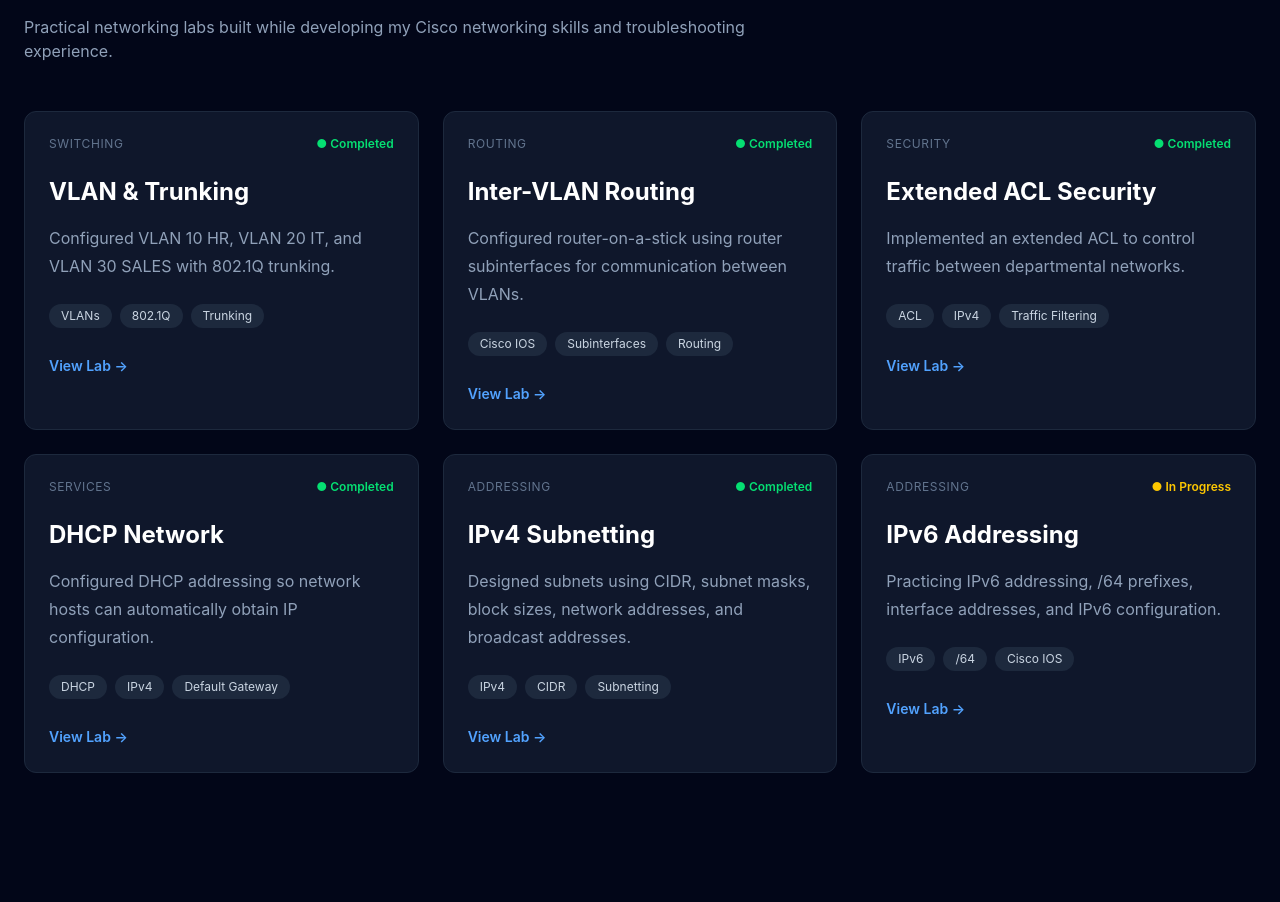
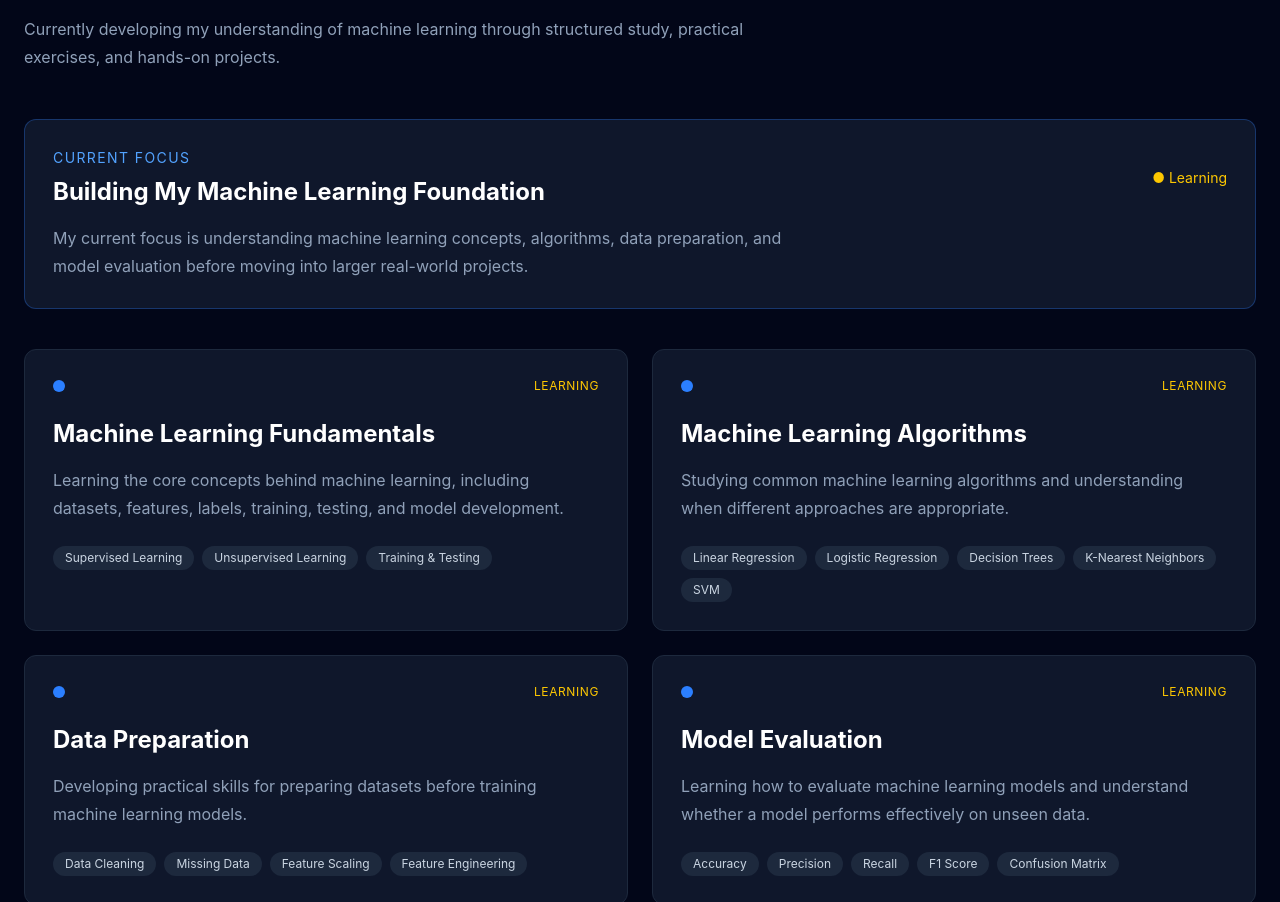
Before and after one commit to konkeokuhle/Networking_portfolio, a React (Vite) app: page / in a window 1280 px wide. Shown: the part 1898-2800 px from the top of the page. Built offline with nearby package versions, Linux system fonts and the light colour scheme.

Commit message:
Complete networking portfolio updates

```diff
--- a/src/App.jsx
+++ b/src/App.jsx
@@ -9,12 +9,14 @@ import LabDetails from "./pages/LabDetails";
 import ACLDetails from "./pages/ACLDetails";
 import IPv4SubnettingDetails from "./pages/IPv4SubnettingDetails";
 import Certifications from "./components/sections/Certifications";
+import MachineLearning from "./components/sections/MachineLearning";
 function Home() {
   return (
     <>
       <Navbar />
       <Hero />
       <Skills />
+      <MachineLearning />
       <Labs />
       <Certifications />
     </>
--- a/src/components/sections/Certifications.jsx
+++ b/src/components/sections/Certifications.jsx
@@ -1,9 +1,13 @@
+import networkingBasics from "../../assets/certifications/networking-basics.png";
+import networkAddressing from "../../assets/certifications/network-addressing-trouleshooting.png";
+
 const certifications = [
   {
     name: "Networking Basics",
     provider: "Cisco Networking Academy",
     category: "Networking",
     status: "Completed",
+    image: networkingBasics,
     description:
       "Introduced fundamental networking concepts, network devices, communication protocols, and basic troubleshooting.",
     skills: [
@@ -18,6 +22,7 @@ const certifications = [
     provider: "Cisco Networking Academy",
     category: "Networking",
     status: "Completed",
+    image: networkAddressing,
     description:
       "Developed practical knowledge of IP addressing, subnetting, connectivity testing, and basic network troubleshooting.",
     skills: [
@@ -36,7 +41,7 @@ function Certifications() {
     >
       <div className="max-w-7xl mx-auto">
 
-        {/* Section Header */}
+        {/* Header */}
 
         <div className="mb-12">
           <p className="text-blue-400 text-sm font-semibold tracking-[4px] uppercase">
@@ -53,7 +58,7 @@ function Certifications() {
           </p>
         </div>
 
-        {/* Credential Stats */}
+        {/* Stats */}
 
         <div className="grid md:grid-cols-3 gap-5 mb-10">
 
@@ -96,8 +101,22 @@ function Certifications() {
           {certifications.map((certification) => (
             <div
               key={certification.name}
-              className="bg-slate-900 border border-slate-800 rounded-xl p-7 hover:border-blue-500 transition"
+              className="bg-slate-900 border border-slate-800 rounded-xl overflow-hidden hover:border-blue-500 transition"
             >
+
+              {/* Certificate Image */}
+
+              <div className="bg-slate-950 p-4">
+                <img
+                  src={certification.image}
+                  alt={`${certification.name} certificate`}
+                  className="w-full h-64 object-contain rounded-lg"
+                />
+              </div>
+
+              {/* Card Content */}
+
+              <div className="p-7">
 
                 {/* Provider + Status */}
 
@@ -113,13 +132,11 @@ function Certifications() {
 
                 </div>
 
-              {/* Certification Name */}
+                {/* Name */}
 
                 <h3 className="text-2xl font-bold mt-6">
                   {certification.name}
                 </h3>
-
-              {/* Category */}
 
                 <p className="text-slate-500 text-sm mt-2">
                   {certification.category}
@@ -146,14 +163,7 @@ function Certifications() {
 
                 </div>
 
-              {/* Credential Button */}
-
-              <button
-                type="button"
-                className="mt-7 text-sm text-blue-400 font-semibold hover:text-blue-300 transition"
-              >
-                Credential Details →
-              </button>
+              </div>
 
             </div>
           ))}
--- /dev/null
+++ b/src/components/sections/MachineLearning.jsx
@@ -0,0 +1,198 @@
+const learningAreas = [
+  {
+    title: "Machine Learning Fundamentals",
+    description:
+      "Learning the core concepts behind machine learning, including datasets, features, labels, training, testing, and model development.",
+    topics: [
+      "Supervised Learning",
+      "Unsupervised Learning",
+      "Training & Testing",
+    ],
+  },
+
+  {
+    title: "Machine Learning Algorithms",
+    description:
+      "Studying common machine learning algorithms and understanding when different approaches are appropriate.",
+    topics: [
+      "Linear Regression",
+      "Logistic Regression",
+      "Decision Trees",
+      "K-Nearest Neighbors",
+      "SVM",
+    ],
+  },
+
+  {
+    title: "Data Preparation",
+    description:
+      "Developing practical skills for preparing datasets before training machine learning models.",
+    topics: [
+      "Data Cleaning",
+      "Missing Data",
+      "Feature Scaling",
+      "Feature Engineering",
+    ],
+  },
+
+  {
+    title: "Model Evaluation",
+    description:
+      "Learning how to evaluate machine learning models and understand whether a model performs effectively on unseen data.",
+    topics: [
+      "Accuracy",
+      "Precision",
+      "Recall",
+      "F1 Score",
+      "Confusion Matrix",
+    ],
+  },
+];
+
+function MachineLearning() {
+  return (
+    <section
+      id="machine-learning"
+      className="bg-slate-950 text-white py-24 px-6"
+    >
+      <div className="max-w-7xl mx-auto">
+
+        {/* Section Header */}
+
+        <div className="mb-12">
+          <p className="text-blue-400 text-sm font-semibold tracking-[4px] uppercase">
+            Artificial Intelligence
+          </p>
+
+          <h2 className="text-4xl md:text-5xl font-bold mt-3">
+            Machine Learning & AI
+          </h2>
+
+          <p className="text-slate-400 max-w-3xl mt-5 leading-7">
+            Currently developing my understanding of machine learning through
+            structured study, practical exercises, and hands-on projects.
+          </p>
+        </div>
+
+        {/* Learning Status */}
+
+        <div className="bg-slate-900 border border-blue-500/30 rounded-xl p-7 mb-10">
+
+          <div className="flex items-center justify-between">
+
+            <div>
+              <p className="text-blue-400 text-sm uppercase tracking-widest">
+                Current Focus
+              </p>
+
+              <h3 className="text-2xl font-bold mt-2">
+                Building My Machine Learning Foundation
+              </h3>
+            </div>
+
+            <span className="hidden sm:block text-sm text-yellow-400">
+              ● Learning
+            </span>
+
+          </div>
+
+          <p className="text-slate-400 mt-4 max-w-3xl leading-7">
+            My current focus is understanding machine learning concepts,
+            algorithms, data preparation, and model evaluation before moving
+            into larger real-world projects.
+          </p>
+
+        </div>
+
+        {/* Learning Areas */}
+
+        <div className="grid md:grid-cols-2 gap-6">
+
+          {learningAreas.map((area) => (
+            <div
+              key={area.title}
+              className="bg-slate-900 border border-slate-800 rounded-xl p-7 hover:border-blue-500 transition"
+            >
+
+              <div className="flex items-center justify-between">
+
+                <span className="w-3 h-3 rounded-full bg-blue-500"></span>
+
+                <span className="text-xs uppercase tracking-wider text-yellow-400">
+                  Learning
+                </span>
+
+              </div>
+
+              <h3 className="text-2xl font-bold mt-6">
+                {area.title}
+              </h3>
+
+              <p className="text-slate-400 mt-4 leading-7">
+                {area.description}
+              </p>
+
+              <div className="flex flex-wrap gap-2 mt-6">
+
+                {area.topics.map((topic) => (
+                  <span
+                    key={topic}
+                    className="px-3 py-1 text-xs rounded-full bg-slate-800 text-slate-300"
+                  >
+                    {topic}
+                  </span>
+                ))}
+
+              </div>
+
+            </div>
+          ))}
+
+        </div>
+
+        {/* Future Projects */}
+
+        <div className="mt-10 bg-black border border-slate-800 rounded-xl p-7">
+
+          <p className="text-blue-400 text-sm uppercase tracking-widest">
+            Next Stage
+          </p>
+
+          <h3 className="text-2xl font-bold mt-3">
+            Machine Learning Projects
+          </h3>
+
+          <p className="text-slate-400 mt-4 max-w-3xl leading-7">
+            As I progress through my ML learning journey, this section will
+            showcase practical projects, datasets, algorithms used, and model
+            results.
+          </p>
+
+          <div className="mt-6 flex flex-wrap gap-3">
+
+            <span className="px-4 py-2 rounded-lg bg-slate-900 border border-slate-800 text-slate-300">
+              Python
+            </span>
+
+            <span className="px-4 py-2 rounded-lg bg-slate-900 border border-slate-800 text-slate-300">
+              NumPy
+            </span>
+
+            <span className="px-4 py-2 rounded-lg bg-slate-900 border border-slate-800 text-slate-300">
+              Pandas
+            </span>
+
+            <span className="px-4 py-2 rounded-lg bg-slate-900 border border-slate-800 text-slate-300">
+              Scikit-learn
+            </span>
+
+          </div>
+
+        </div>
+
+      </div>
+    </section>
+  );
+}
+
+export default MachineLearning;
```
Also changed, not shown: src/assets/certifications/network-addressing-trouleshooting.png (added), src/assets/certifications/networking-basics.png (added). Lines whose indentation alone changed are shown as unchanged.
